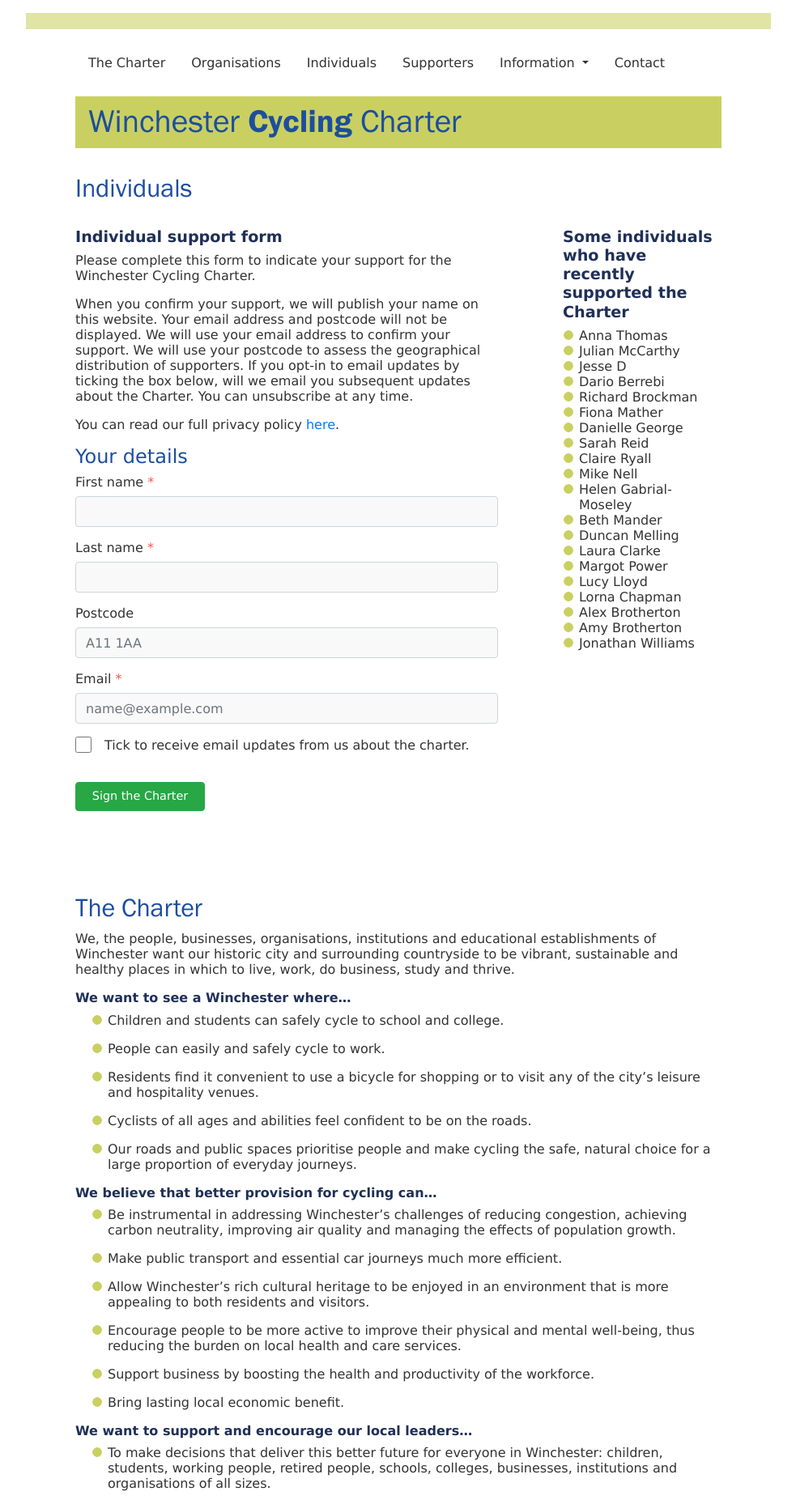
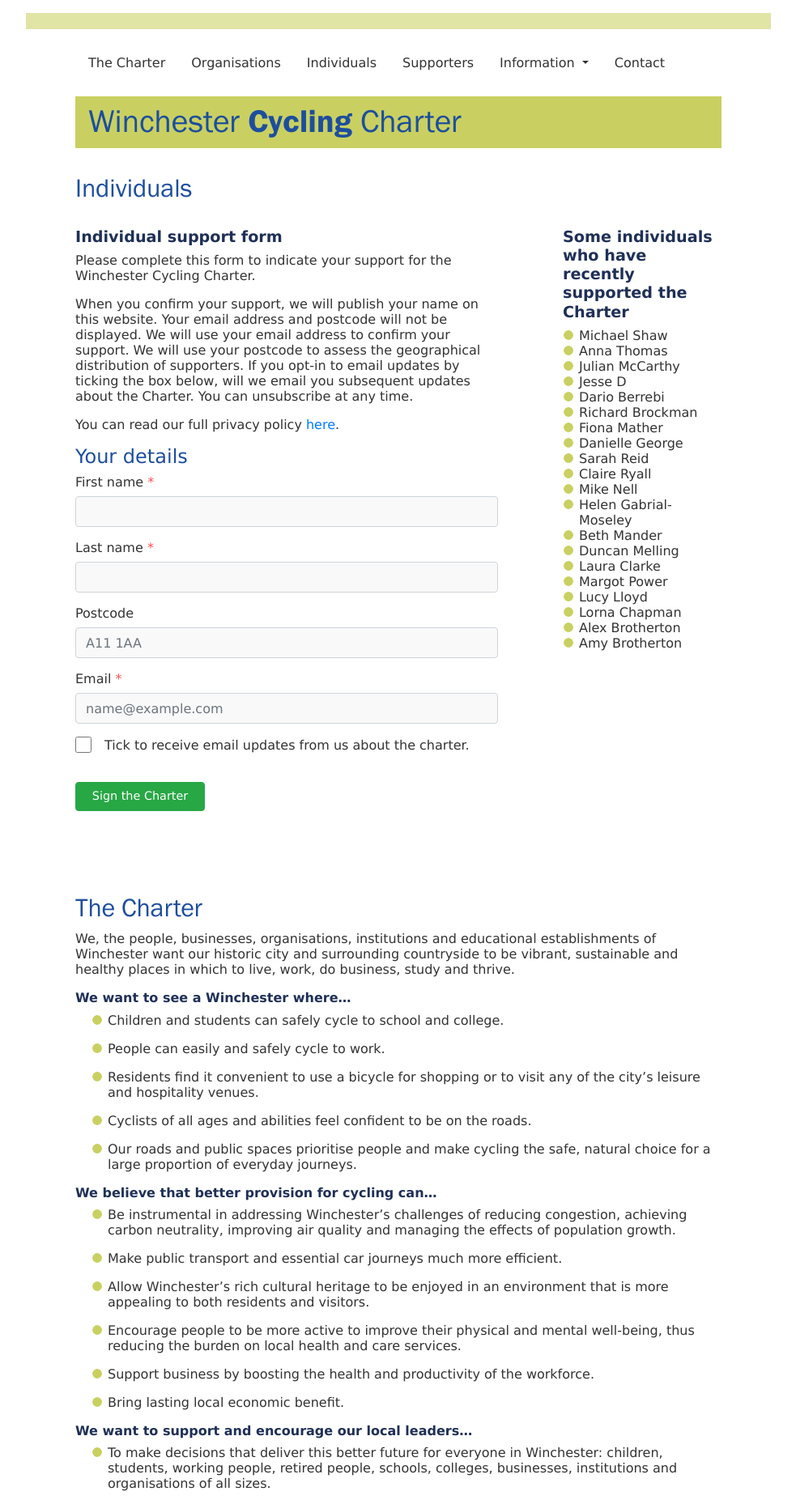
Before and after one commit to winchestercyclingcharter/winchestercyclingcharter.github.io, a Jekyll site: the page built from ind-page.md, in a window 1280 px wide. Shown: the whole page at 81% size, without its empty margins (148-1131 px from the left). Built offline with Jekyll 4.4.1, drawn with Linux system fonts in a browser that asks for light colours; nearby versions of some CDN libraries.

Commit message:
Update people.yml

```diff
--- a/_data/people.yml
+++ b/_data/people.yml
@@ -796,3 +796,4 @@
 - { lastname: McCarthy, firstname: Julian, dt: 20220505-154913-323265 }
 - { lastname: Thomas, firstname: Anna, dt: 20220510-163937-453888 }
 - { lastname: Mather, firstname: Fiona, dt: 20220428-125514-011564 }
+- { lastname: Shaw, firstname: Michael, dt: 20220521-090915-219154 }
```
